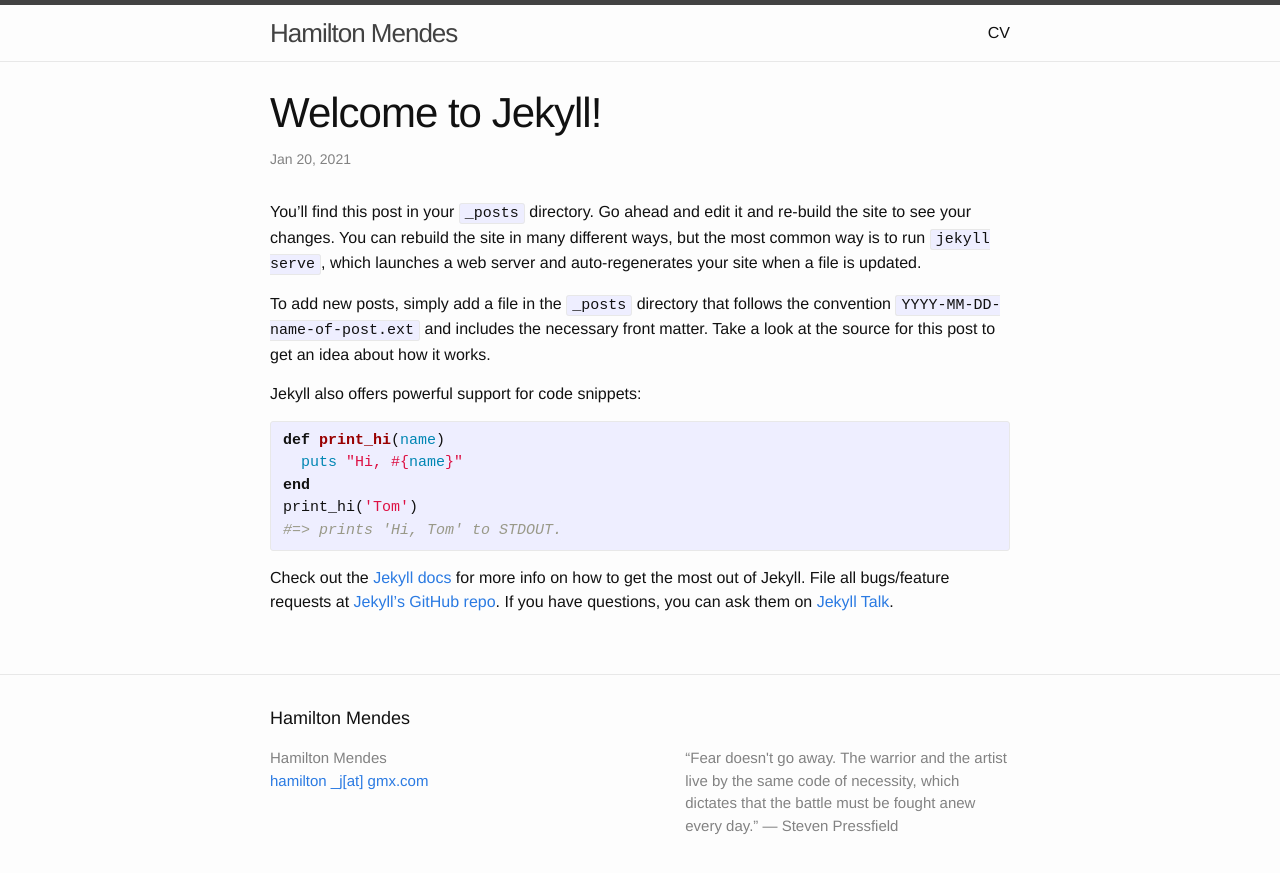
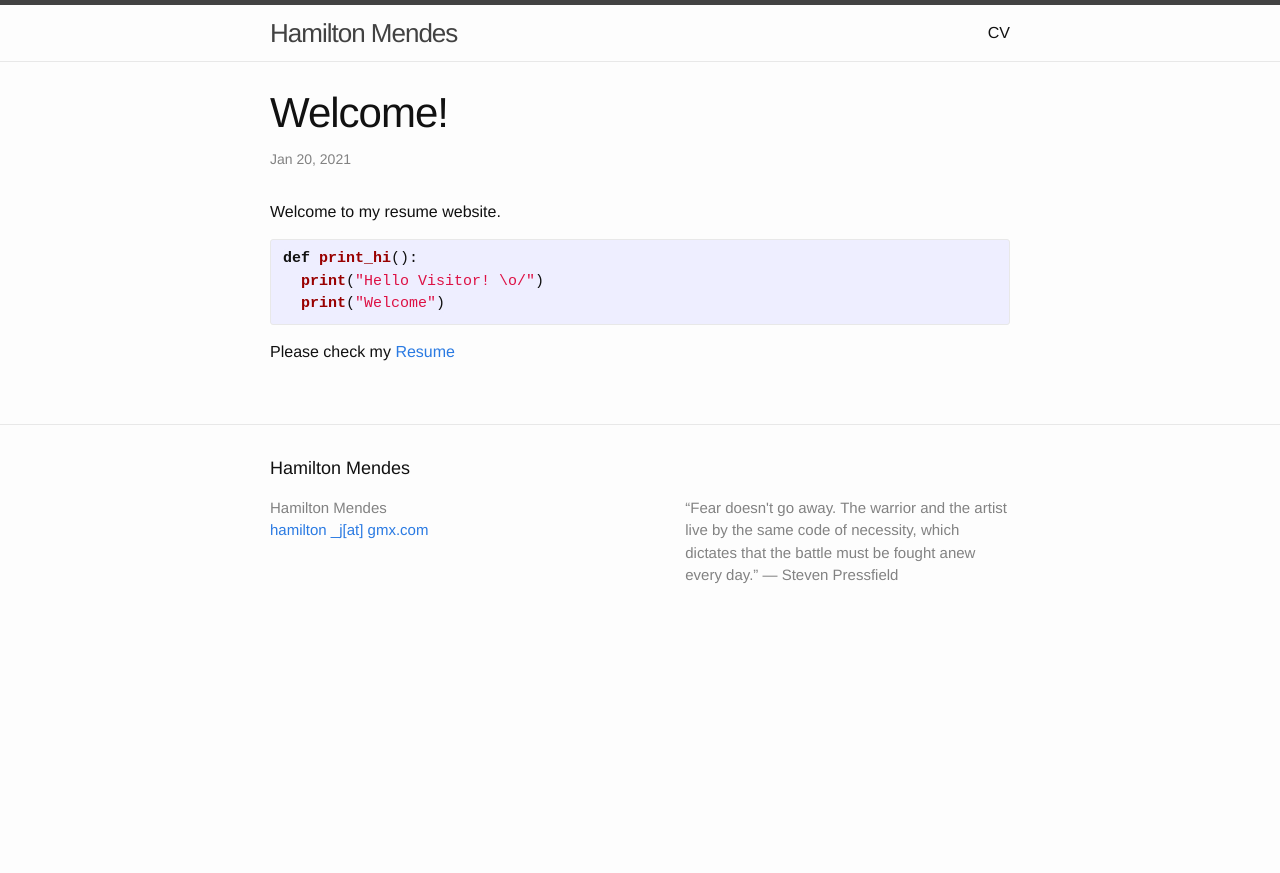
Before and after one commit to hamilton-m/hamilton-m.github.io, a Jekyll site: the page built from _posts/2021-01-20-welcome-to-jekyll.markdown, in a window 1280 px wide. Shown: the top 873 px of the page. Built offline with Jekyll 4.4.1, drawn with Linux system fonts in a browser that asks for light colours.

Commit message:
editing...

```diff
--- a/_posts/2021-01-20-welcome-to-jekyll.markdown
+++ b/_posts/2021-01-20-welcome-to-jekyll.markdown
@@ -1,25 +1,15 @@
 ---
 layout: post
-title:  "Welcome to Jekyll!"
+title:  "Welcome!"
 date:   2021-01-20 16:18:06 -0300
-categories: jekyll update
+categories: about
 ---
-You’ll find this post in your `_posts` directory. Go ahead and edit it and re-build the site to see your changes. You can rebuild the site in many different ways, but the most common way is to run `jekyll serve`, which launches a web server and auto-regenerates your site when a file is updated.
+Welcome to my resume website.
 
-To add new posts, simply add a file in the `_posts` directory that follows the convention `YYYY-MM-DD-name-of-post.ext` and includes the necessary front matter. Take a look at the source for this post to get an idea about how it works.
-
-Jekyll also offers powerful support for code snippets:
-
-{% highlight ruby %}
-def print_hi(name)
-  puts "Hi, #{name}"
-end
-print_hi('Tom')
-#=> prints 'Hi, Tom' to STDOUT.
+{% highlight python %}
+def print_hi():
+  print("Hello Visitor! \o/")
+  print("Welcome")
 {% endhighlight %}
 
-Check out the [Jekyll docs][jekyll-docs] for more info on how to get the most out of Jekyll. File all bugs/feature requests at [Jekyll’s GitHub repo][jekyll-gh]. If you have questions, you can ask them on [Jekyll Talk][jekyll-talk].
-
-[jekyll-docs]: http://jekyllrb.com/docs/home
-[jekyll-gh]:   https://github.com/jekyll/jekyll
-[jekyll-talk]: https://talk.jekyllrb.com/
+Please check my [Resume](/about/)
```
Also changed, not shown: 3 other files.
